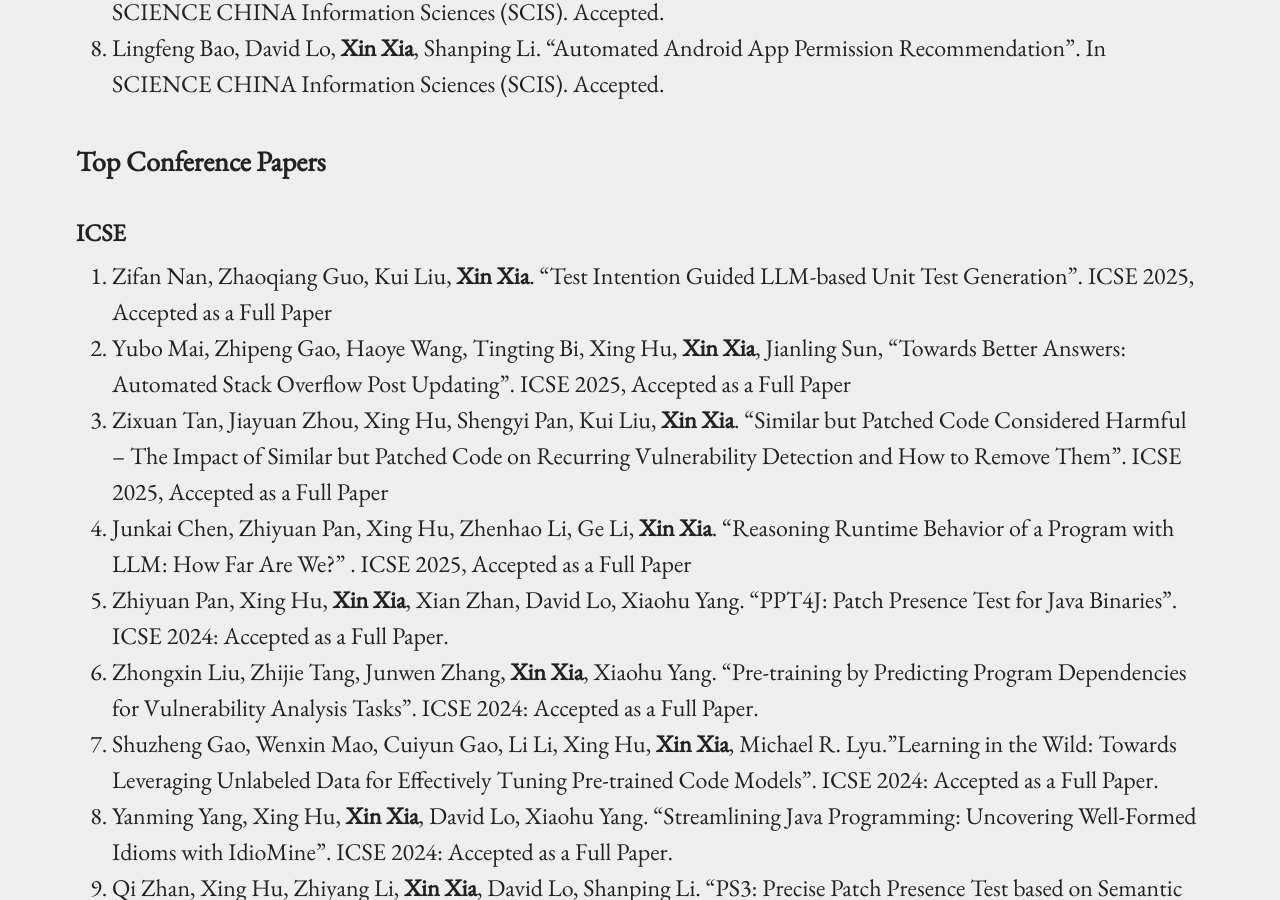
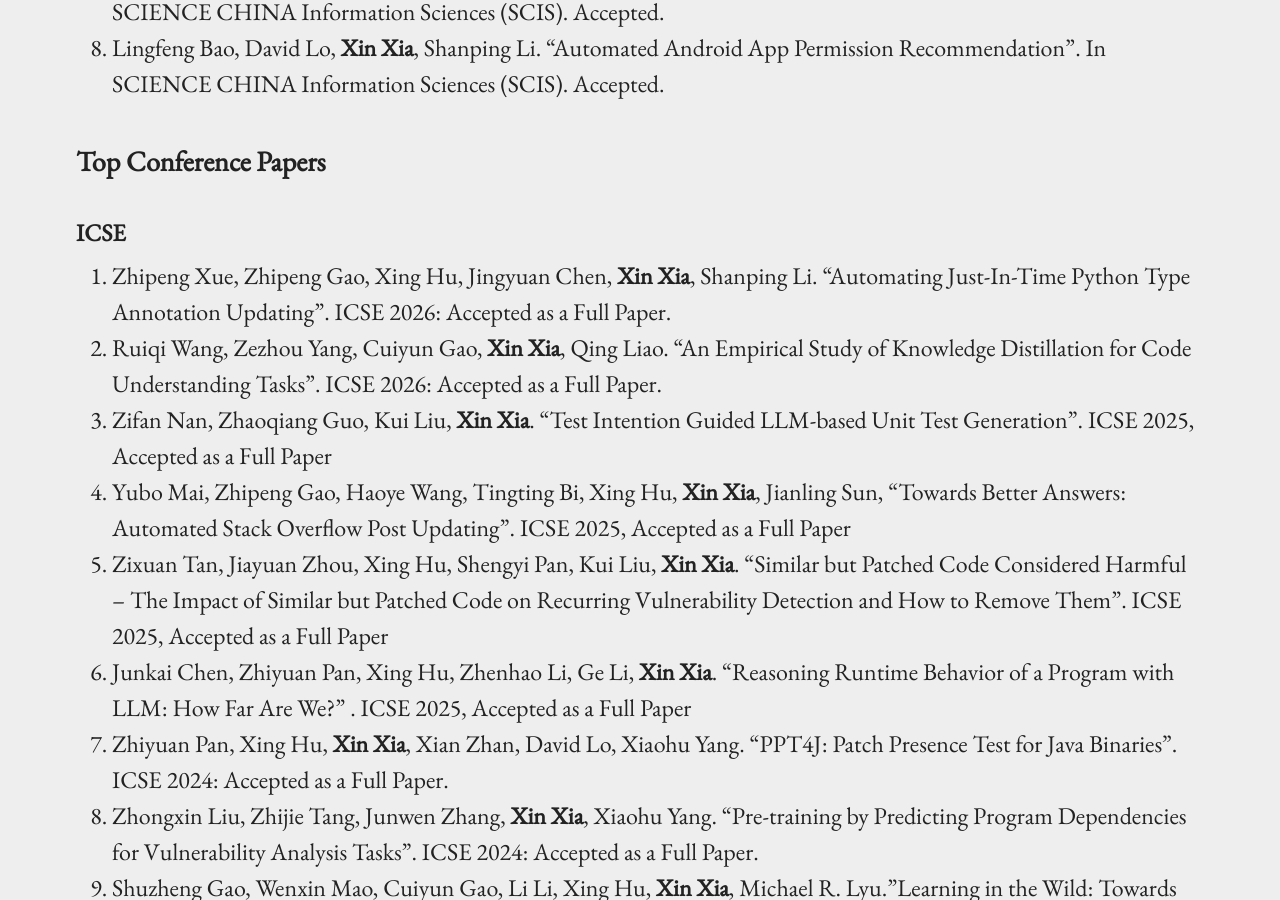
Before and after one commit to xin-xia/xin-xia.github.io, a Jekyll site: the page built from index.md, in a window 1280 px wide and 900 px high, scrolled down 9850 px. Built offline with Jekyll 4.4.1, drawn with Linux system fonts in a browser that asks for light colours.

Commit message:
Update index.md

```diff
--- a/index.md
+++ b/index.md
@@ -145,6 +145,9 @@ Case Study of Code Clone Detection and Defect Prediction". IEEE Transactions on
 ### Top Conference Papers
 
 #### ICSE
+
+1. Zhipeng Xue, Zhipeng Gao, Xing Hu, Jingyuan Chen,  <strong>Xin Xia</strong>, Shanping Li.  "Automating Just-In-Time Python Type Annotation Updating". ICSE 2026: Accepted as a Full Paper.  <br/>
+1. Ruiqi Wang, Zezhou Yang, Cuiyun Gao,  <strong>Xin Xia</strong>, Qing Liao.  "An Empirical Study of Knowledge Distillation for Code  Understanding Tasks". ICSE 2026: Accepted as a Full Paper.  <br/>
 1. Zifan Nan, Zhaoqiang Guo, Kui Liu, <strong>Xin Xia</strong>. "Test Intention Guided LLM-based Unit Test Generation". ICSE 2025, Accepted as a Full Paper <br />
 1. Yubo Mai, Zhipeng Gao, Haoye Wang, Tingting Bi, Xing Hu, <strong>Xin Xia</strong>, Jianling Sun, "Towards Better Answers: Automated Stack Overflow Post Updating". ICSE 2025, Accepted as a Full Paper <br />
 1. Zixuan Tan, Jiayuan Zhou, Xing Hu, Shengyi Pan, Kui Liu, <strong>Xin Xia</strong>. "Similar but Patched Code Considered Harmful -- The Impact of Similar but Patched Code on Recurring Vulnerability Detection and How to Remove Them". ICSE 2025, Accepted as a Full Paper <br />
```
